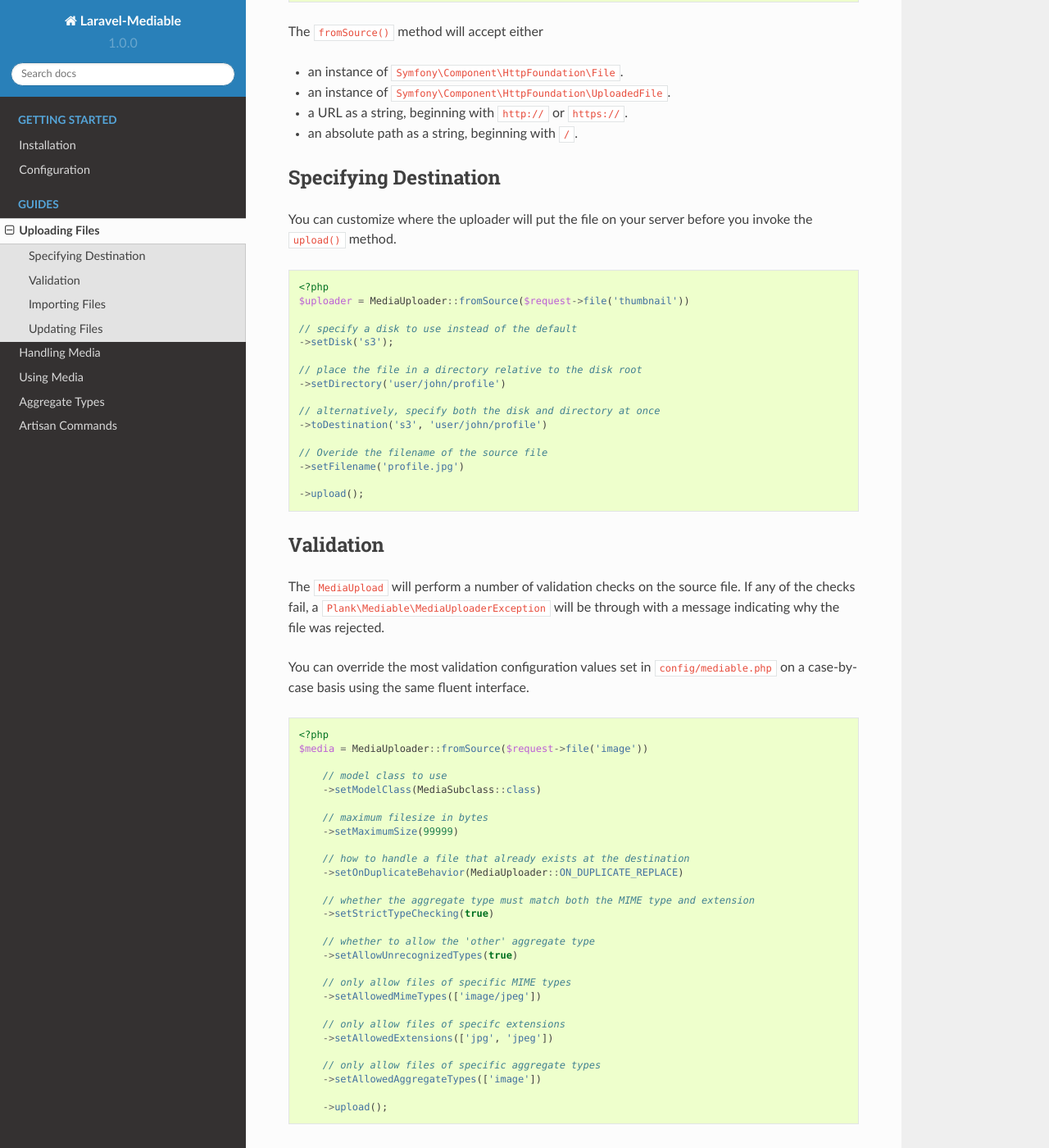
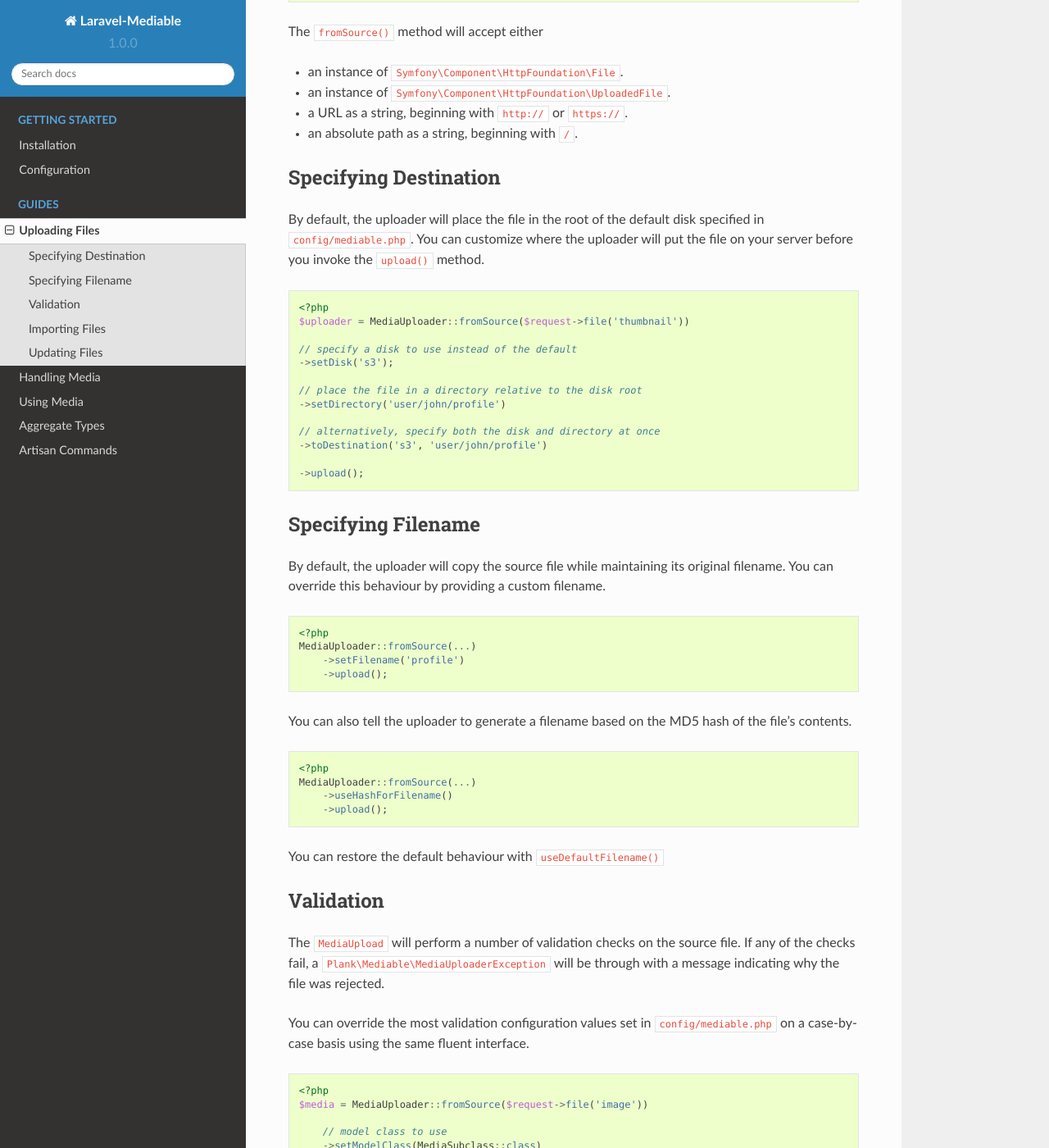
Before and after one commit to plank/laravel-mediable, a Sphinx documentation site: the page built from docs/source/uploader.rst, in a window 1280 px wide and 1400 px high, scrolled down 404 px. Shown: the whole window at 82% size. Built offline with Sphinx 7.4.7 and the Read the Docs theme 2.0.0, drawn with Linux system fonts in a browser that asks for light colours.

Commit message:
added documentation for uploader filename methods

```diff
--- a/docs/source/uploader.rst
+++ b/docs/source/uploader.rst
@@ -23,7 +23,7 @@
 Specifying Destination
 ----------------------
 
-You can customize where the uploader will put the file on your server before you invoke the ``upload()`` method.
+By default, the uploader will place the file in the root of the default disk specified in ``config/mediable.php``. You can customize where the uploader will put the file on your server before you invoke the ``upload()`` method.
 
 ::
 
@@ -39,10 +39,31 @@
     // alternatively, specify both the disk and directory at once
     ->toDestination('s3', 'user/john/profile')
 
-    // Overide the filename of the source file
-    ->setFilename('profile.jpg')
+    ->upload();
 
-    ->upload();
+Specifying Filename
+--------------------
+
+By default, the uploader will copy the source file while maintaining its original filename. You can override this behaviour by providing a custom filename.
+
+::
+
+    <?php
+    MediaUploader::fromSource(...)
+        ->setFilename('profile')
+        ->upload();
+
+You can also tell the uploader to generate a filename based on the MD5 hash of the file's contents.
+
+::
+
+    <?php
+    MediaUploader::fromSource(...)
+        ->useHashForFilename()
+        ->upload();
+
+You can restore the default behaviour with ``useDefaultFilename()``
+
 
 
 Validation
```
Also changed, not shown: 6 other files.
